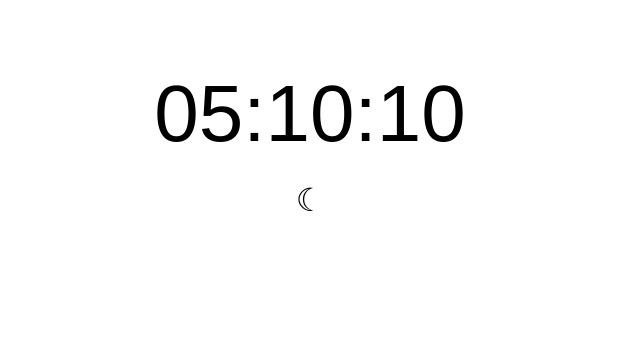
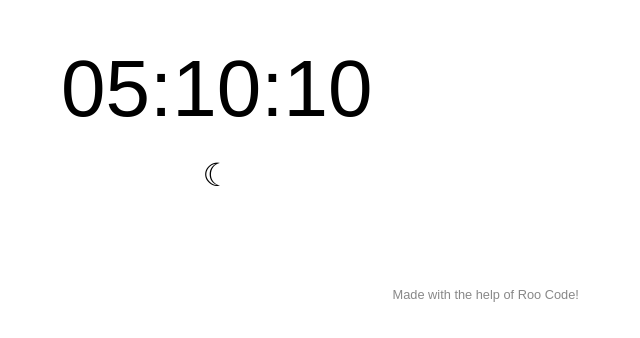
Before and after one commit to nipunbatra/time, a plain HTML site: page index.html in a window 1280 px wide. Shown: the part 256-594 px from the top of the page, without its empty margins (330-970 px from the left). Drawn offline with Linux system fonts and the light colour scheme.

Commit message:
Update styling

```diff
--- a/index.html
+++ b/index.html
@@ -12,5 +12,9 @@
         <button id="theme-toggle">☾</button>
     </div>
     <script src="script.js" defer></script>
+
+    <footer>
+        <p>Made with the help of Roo Code!</p>
+    </footer>
 </body>
 </html>
--- a/style.css
+++ b/style.css
@@ -17,6 +17,8 @@ body.dark-mode {
 
 .container {
     text-align: center;
+    padding: 20px;
+    margin-bottom: 50px;
 }
 
 #time {
@@ -37,3 +39,10 @@ body.dark-mode {
         font-size: 3rem;
     }
 }
+
+footer {
+    margin-top: 300px;
+    font-size: 0.8rem;
+    color: #888;
+    display: block;
+}
```
